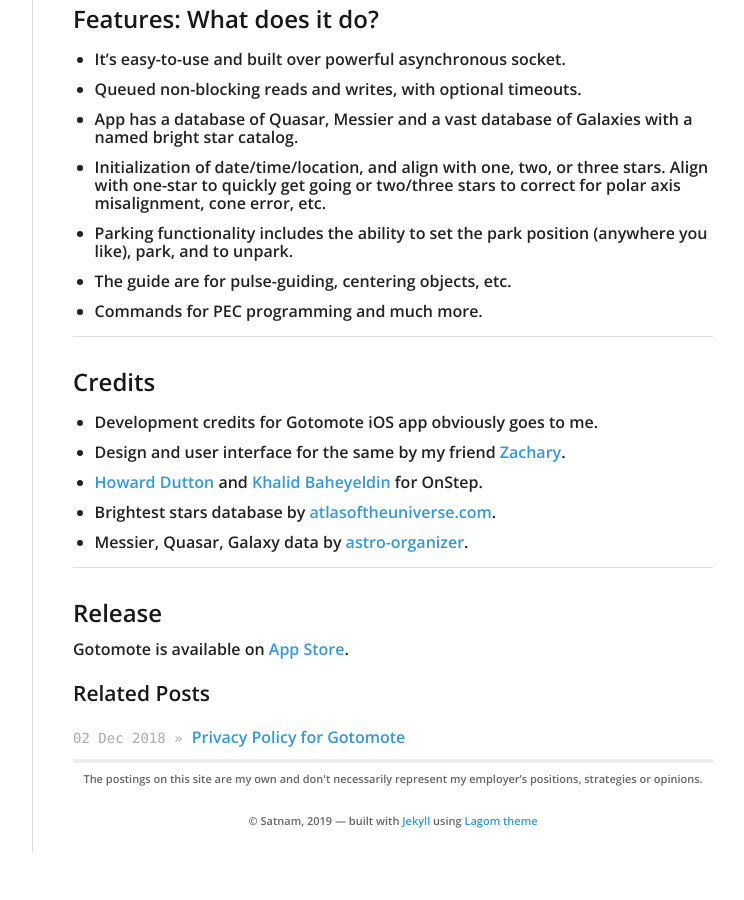
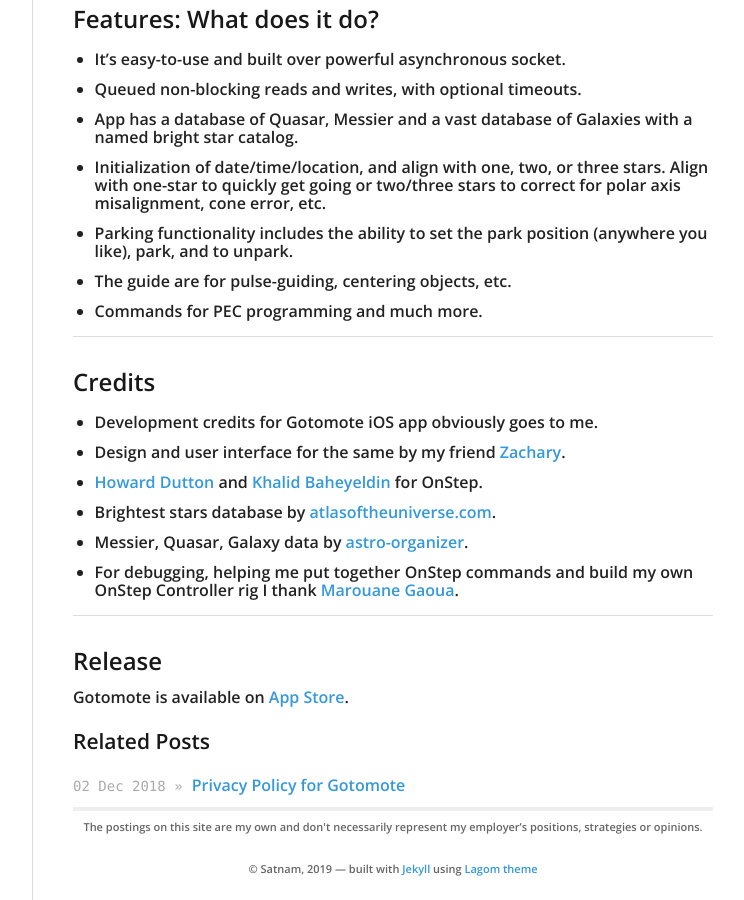
Before and after one commit to 29satnam/29satnam.github.io, a Jekyll site: the page built from _posts/2018-12-02-Gotomote-iOS-release.md, in a window 1280 px wide and 900 px high, scrolled down 622 px. Shown: the whole window, without its empty margins (378-1122 px from the left). Built offline with Jekyll 4.4.1, drawn with Linux system fonts in a browser that asks for light colours; before the commit the page ends 1474 px from its top, so only the background shows below that.

Commit message:
Update 2018-12-02-Gotomote-iOS-release.md

```diff
--- a/_posts/2018-12-02-Gotomote-iOS-release.md
+++ b/_posts/2018-12-02-Gotomote-iOS-release.md
@@ -38,6 +38,7 @@ Gotomote app can connect to OnStep over IP. It communicates to a &#8217;Serial P
 - <a href="https://github.com/hjd1964">Howard Dutton</a> and <a href="https://github.com/hjd1964">Khalid Baheyeldin</a> for OnStep.
 - Brightest stars database by <a href="http://www.atlasoftheuniverse.com/stars.html">atlasoftheuniverse.com</a>.
 - Messier, Quasar, Galaxy data by <a href="https://github.com/lorenzoriano/astro-organizer/tree/master/catalogues/SAC_DeepSky_ver81">astro-organizer</a>.
+- For debugging, helping me put together OnStep commands and build my own OnStep Controller rig I thank <a href="mailto:Halo24052001@gmail.com">Marouane Gaoua</a>.
 
 ---
 
```
